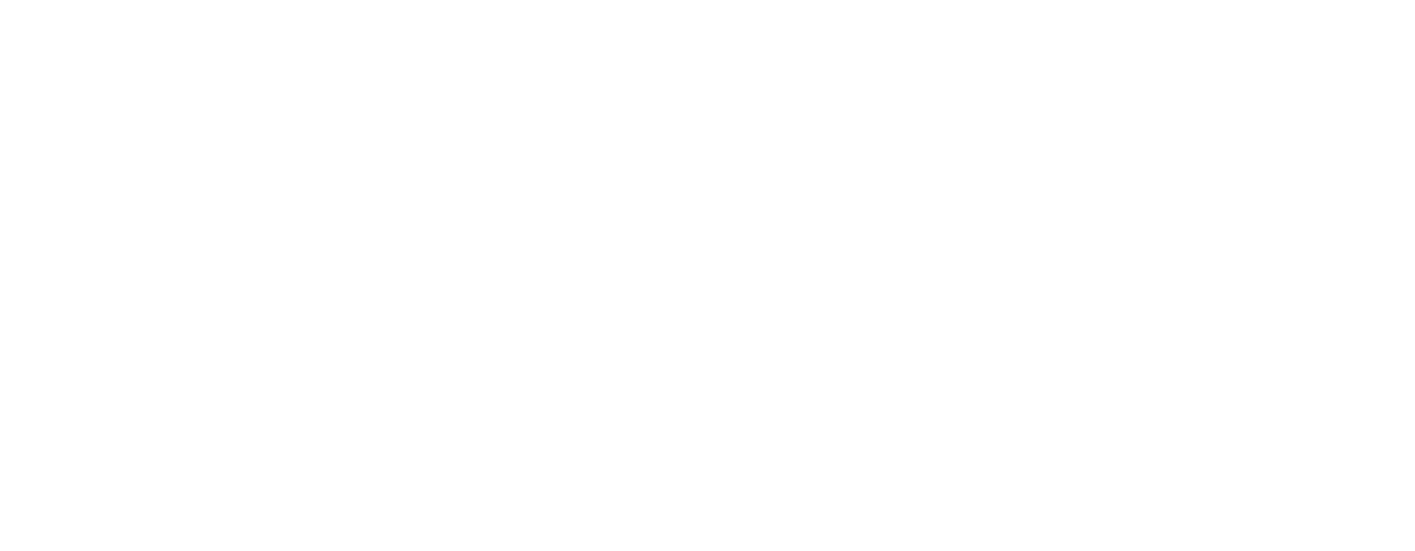
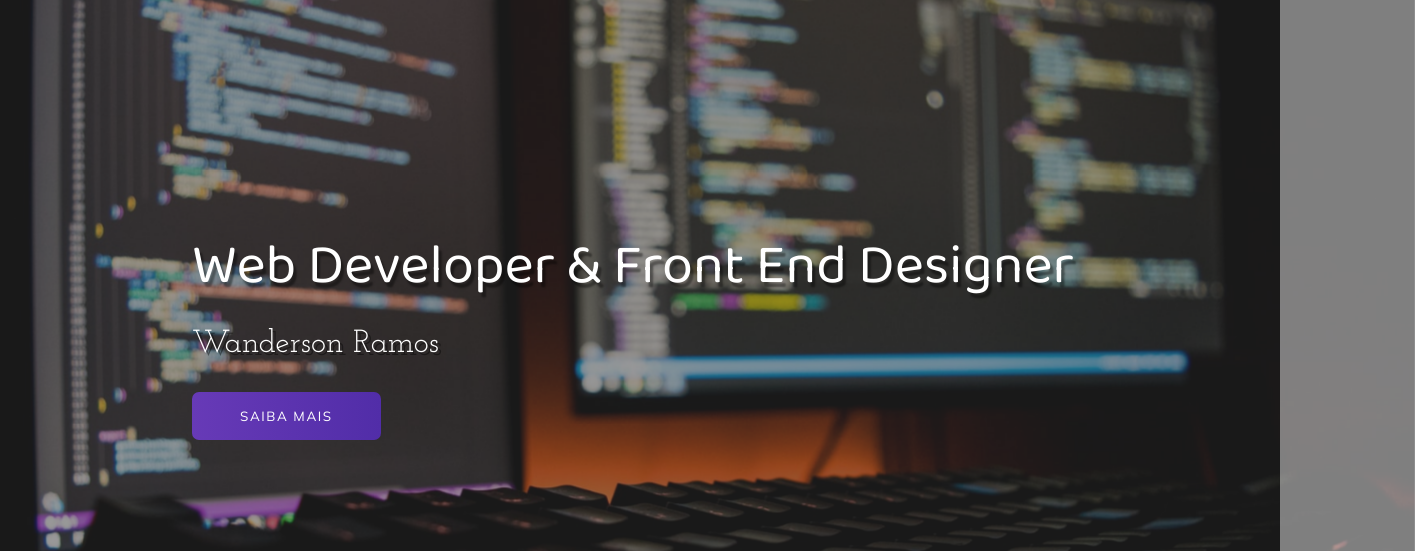
Before and after one commit to Whoami77-afk/Portfolio, a plain HTML site: page index.html in a window 1280 px wide. Shown: the top 551 px of the page, 1415 px wide, since content can reach past the window. Drawn offline with Linux system fonts and the light colour scheme.

Commit message:
:packege: header

```diff
--- a/index.html
+++ b/index.html
@@ -4,9 +4,25 @@
     <meta charset="UTF-8">
     <meta name="viewport" content="width=device-width, initial-scale=1.0">
     <link rel="stylesheet" href="style.css">
+    <link rel="apple-touch-icon" sizes="180x180" href="imagens/apple-touch-icon.png">
+    <link rel="icon" type="image/png" sizes="32x32" href="imagens/favicon-32x32.png">
+    <link rel="icon" type="image/png" sizes="16x16" href="imagens/favicon-16x16.png">
+    <link rel="manifest" href="/site.webmanifest">
     <title>Portfolio</title>
 </head>
 <body>
 
+  <div class="container">
+      <header>
+          <div class="img-wrapper">
+              <img src="imagens/bg.jpg" alt="">
+            </div>
+            <div class="banner">
+                <h1>Web Developer & Front End Designer</h1>
+                <p>Wanderson Ramos</p>
+                <button>Saiba mais </button>
+            </div>
+        </header>
+    </div>
 </body>
 </html>
--- a/style.css
+++ b/style.css
@@ -1,3 +1,93 @@
 @import url("https://fonts.googleapis.com/css2?family=Baloo+Da+2:wght@400;500;600;700&family=Josefin+Slab:ital,wght@0,300;0,400;0,600;0,700;1,300;1,400;1,600&family=Mulish:ital,wght@0,200;0,300;0,400;0,500;1,200;1,300;1,400&display=swap");
 
 @import url("https://cdnjs.cloudflare.com/ajax/libs/font-awesome/5.12.0-2/css/all.min.css");
+
+*{
+      margin: 0;
+      padding: 0;
+}
+
+header{
+    width: 100%;
+    height: 100vh;
+    overflow: header;
+    position: relative;
+}
+
+.img-wrapper{
+    width: 100%;
+    height: 100%;
+    overflow: header;
+    background-color: rgba(0, 0, 0, 0.8)
+}
+
+.img-wrapper img{
+    width: 100%;
+    height: 100%;
+    object-fit: cover;
+    opacity: 0.5;
+    animation: zoom 25s;
+}
+@keyframes zoom{
+    0%{
+        transform: scale(1.3);
+    }
+    100%{
+        transform: scale(1);
+    }
+}
+
+
+.banner{
+    position: absolute;
+    top: 30%;
+    left: 15%;
+}
+
+.banner h1{
+    color: #ffffff;
+    font-size: 3.5rem;
+    font-family: "Baloo Da 2",serif;
+    font-weight: 200;
+    text-shadow: .2rem 0.3rem 2px rgba(0, 0, 0, .4);
+    line-height: 3.5rem;
+    margin-bottom: 2rem;
+    opacity: 0;
+    animation: moveBanner 1s 0.7s forwards;
+}
+
+.banner p{
+     font-family: "josefin Slab", serif;
+     color: #ffffff;
+     font-size: 2rem;
+     text-shadow: .2rem .2rem rgba(0, 0, 0, .4);
+     margin-bottom: 2rem;
+     opacity: 0;
+     animation: moveBanner 1s 0.5s forwards;
+}
+
+.banner button{
+   font-family: "Mulish", serif;
+   color: #ffffff;
+   text-transform: uppercase;
+   letter-spacing: .1rem;
+   background: #673AB7;
+   background: -webkit-linear-gradient(to right, #512DA8, #673AB7);
+   background: linear-gradient(to left, #512DA8, #673AB7);
+   padding: 1rem 3rem;
+   border: none;
+   border-radius: 7px;
+   cursor: pointer;
+   opacity: 0;
+   animation: moveBanner 1s 0.9s forwards;
+}
+
+@keyframes moveBanner{
+    0%{
+        transform: translateY(10rem)  rotateY(-30deg);
+    }
+    100%{
+        transform: translateY(0)  rotateY(0);
+        opacity: 1;
+    }
+}
```
Also changed, not shown: imagens/android-chrome-192x192.png (renamed from android-chrome-192x192.png), imagens/android-chrome-512x512.png (renamed from android-chrome-512x512.png), imagens/apple-touch-icon.png (renamed from apple-touch-icon.png), imagens/bg.jpg (added), imagens/favicon-16x16.png (renamed from favicon-16x16.png), imagens/favicon-32x32.png (renamed from favicon-32x32.png), site.webmanifest, 1 other file.
